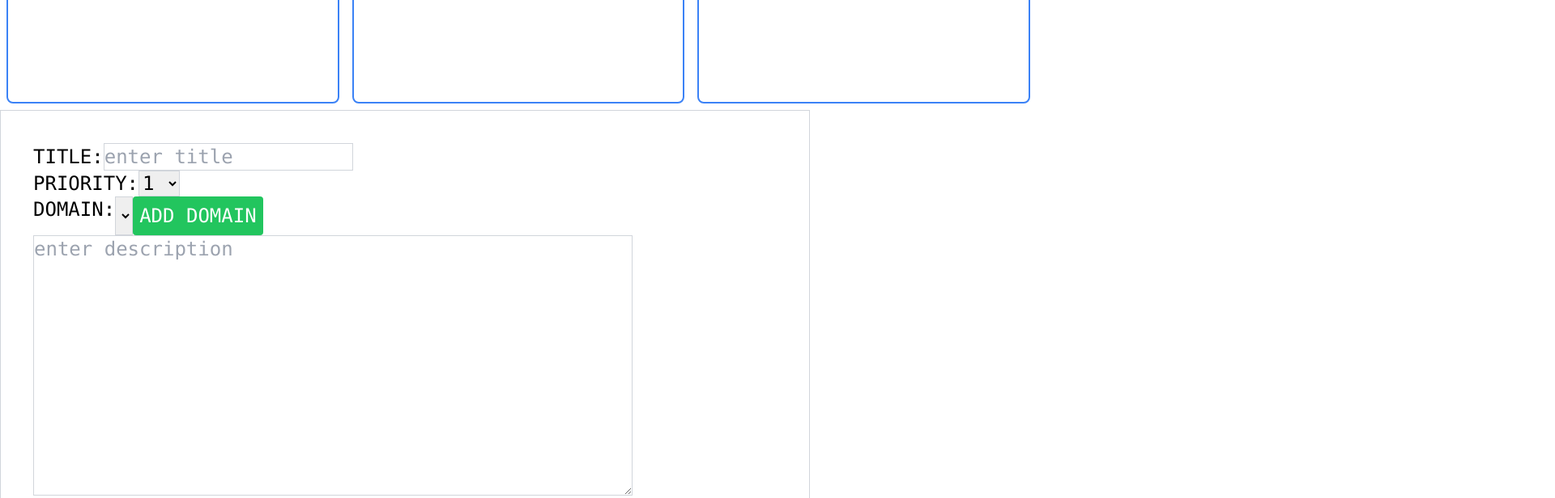
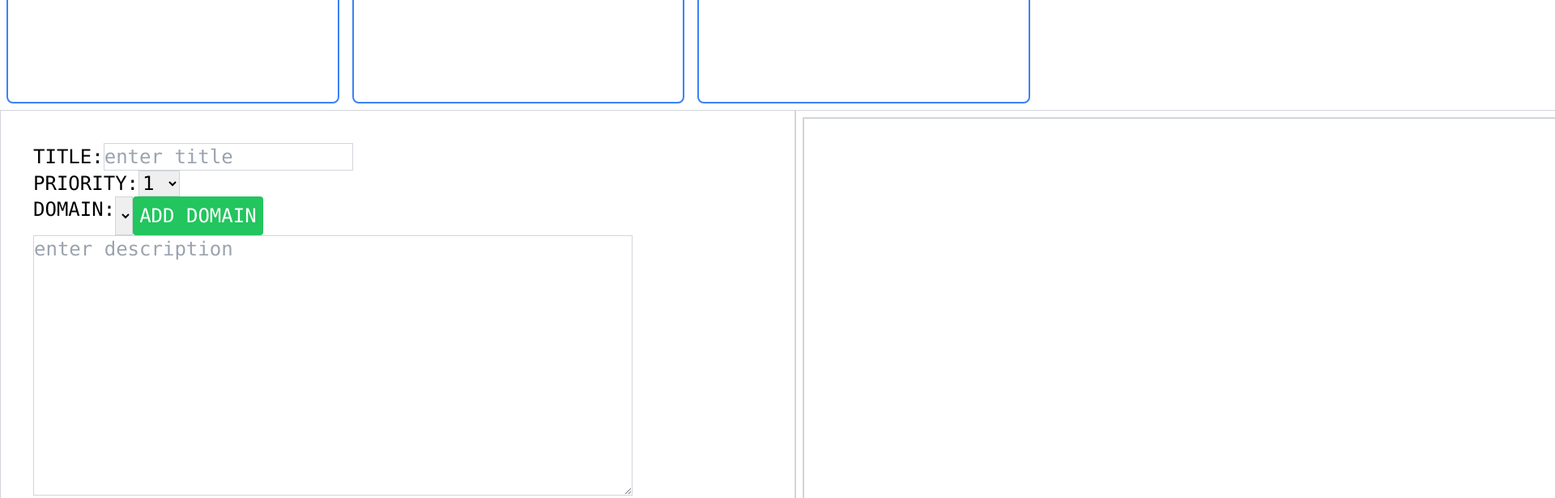
Before and after one commit to lobstera9/taskmeister, a React (Create React App) app: page / in a window 1280 px wide. Shown: the part 380-996 px from the top of the page at 81% size, 1920 px wide, since content can reach past the window. Built offline with nearby package versions, Linux system fonts and the light colour scheme.

Commit message:
started integration of statistics section

```diff
--- a/package.json
+++ b/package.json
@@ -5,11 +5,13 @@
   "dependencies": {
     "@headlessui/react": "^2.2.0",
     "@heroicons/react": "^2.2.0",
+    "apexcharts": "^4.3.0",
     "cra-template": "1.2.0",
     "marked": "^15.0.4",
     "mermaid": "^11.4.1",
     "prismjs": "^1.29.0",
     "react": "^19.0.0",
+    "react-apexcharts": "^1.7.0",
     "react-dom": "^19.0.0",
     "react-markdown": "^9.0.1",
     "react-router-dom": "^7.0.2",
--- a/src/Constants.js
+++ b/src/Constants.js
@@ -9,7 +9,8 @@ export const compCss = new Map([
   ['btnNew',"bg-gray-900 text-white p-2 rounded hover:bg-gray-600"],
   ['btnClear',"bg-red-500 text-white p-2 rounded hover:bg-gray-600"],
   ['btnEdit',"h-5 w-5 text-lime-100 bg-gray-900 rounded-lg"],
-  ['overflow-content',"border-2 border-gray-300 h-[800px] w-[1200px] overflow-auto flex"]
+  ['overflow-content',"border-2 border-gray-300 h-[800px] w-[1200px] overflow-auto flex"],
+  ['statistics',"border-2 border-gray-300 h-[800px] w-[1200px] overflow-auto flex"]
 ])
 
 export const getCss = (name)=>{
--- a/src/Form.jsx
+++ b/src/Form.jsx
@@ -6,6 +6,7 @@ import { SignalIcon } from '@heroicons/react/24/solid';
 import { priority,getCss } from './Constants.js';
 import Card from './Card';
 import Persistence from './Persistence';
+import Statistics from './Statistics';
 
 const Form=()=>{
   const [task, setTask] = useState({'title':'','domain_name':'','description':'','priority':0,'status':'PENDING','created_at':'','in_progress_at':'','completed_at':''});
@@ -127,6 +128,9 @@ const Form=()=>{
         <Persistence/>
       </div>
       </div>
+    <div id="stats-section" className="p-2 border border-gray-300 w-[1000px]">
+      <Statistics tasks={taskList}/>
+    </div>
     </div>
         </>)
 }
--- /dev/null
+++ b/src/Statistics.jsx
@@ -0,0 +1,14 @@
+import { getCss } from './Constants.js';
+import { useState, useEffect } from 'react';
+
+const Statistics =({tasks})=>{
+  const [statByDate,setStatByDate] = useState();
+  const [statByDomain,setStatByDomain] = useState();
+
+  useEffect(()=>{
+    console.log("changes in tasks object ",tasks);
+  },[tasks]);
+  return(<div className={getCss('statistics')}></div>)
+}
+
+export default Statistics;
```
Also changed, not shown: 1 other file (tests, documents, lock files or other folders).
